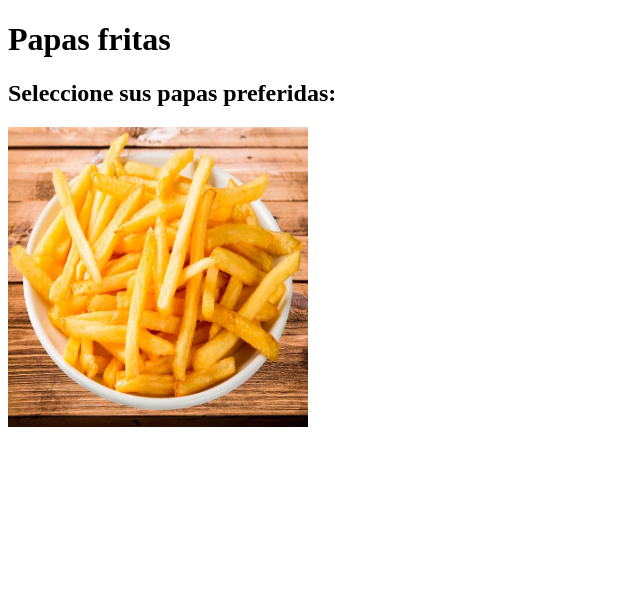
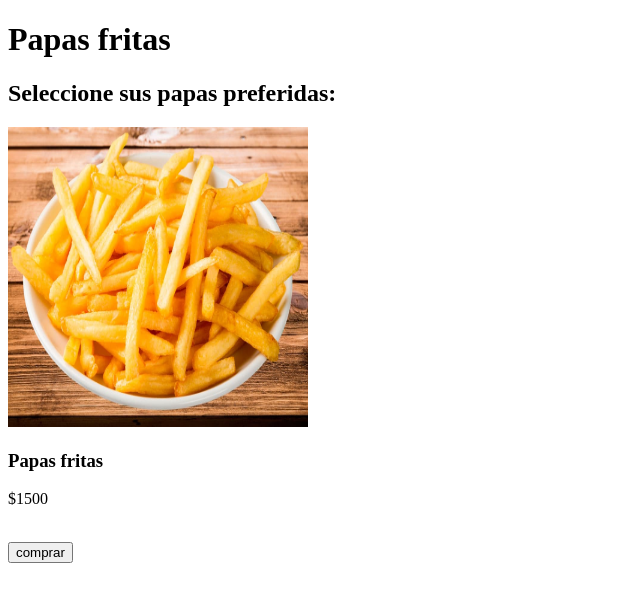
Before and after one commit to FrancoAguirreEPET20/Hamburgueseria, a plain HTML site: page Papas.html in a window 1280 px wide. Shown: the whole page, without its empty margins (0-640 px from the left). Drawn offline with Linux system fonts and the light colour scheme.

Commit message:
Agrego de papas fritas

```diff
--- a/Papas.html
+++ b/Papas.html
@@ -11,5 +11,13 @@
     <nav>
         <img src="Imágenes/papas_fritas.jpg" height="300" width="300">
     </nav>
+    <aside class="comprar">
+        <h3>Papas fritas</h3>
+    <div>
+        <div class="precio">
+            <p>$1500</p><br>
+            <button>comprar</button>
+        </div>
+    </div> </aside>
 </body>
 </html>
```
